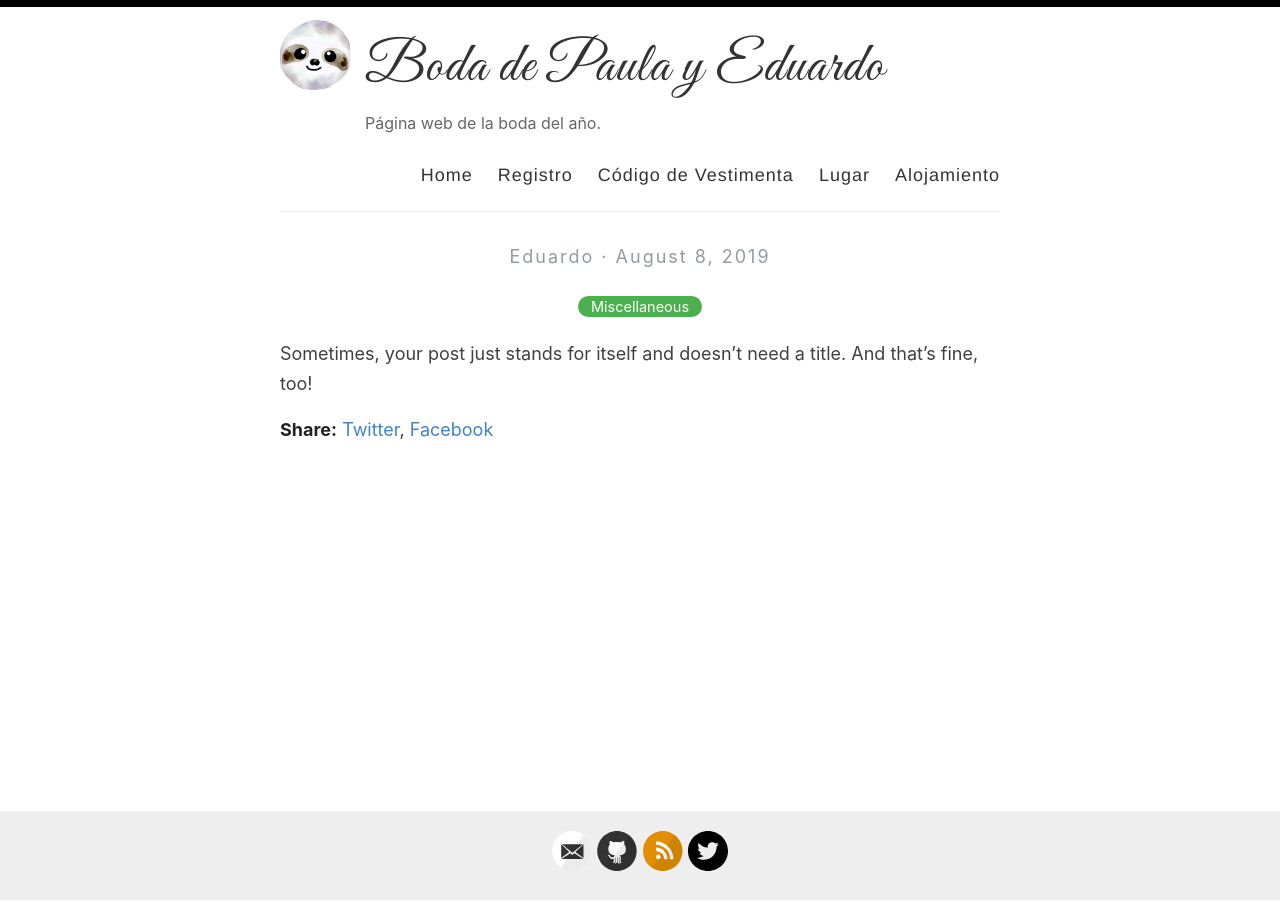
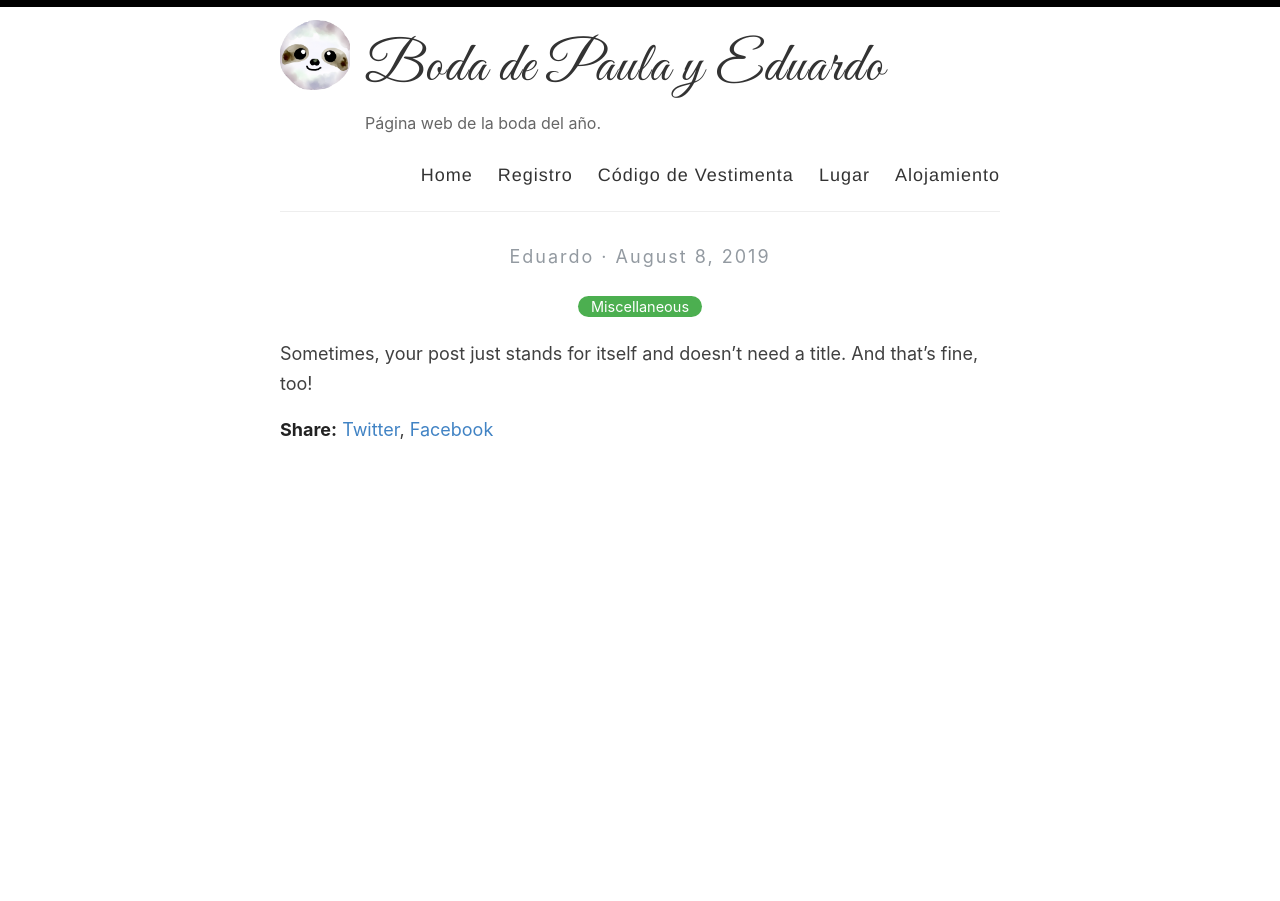
Before and after one commit to boda-paula-y-eduardo/boda-paula-eduardo, a Jekyll site: the page built from _posts/2019-08-08-no-title-posts.md, in a window 1280 px wide. Built offline with Jekyll 4.4.1, drawn with Linux system fonts in a browser that asks for light colours.

Commit message:
quitar footer

```diff
--- a/_layouts/default.html
+++ b/_layouts/default.html
@@ -43,14 +43,6 @@
           {{ content }}
         </div>
       </div>
-
-      <div class="wrapper-footer">
-        <div class="container">
-          <footer class="footer">
-            {% include svg-icons.html %}
-          </footer>
-        </div>
-      </div>
     </div>
 
     {% include analytics.html %}
```
